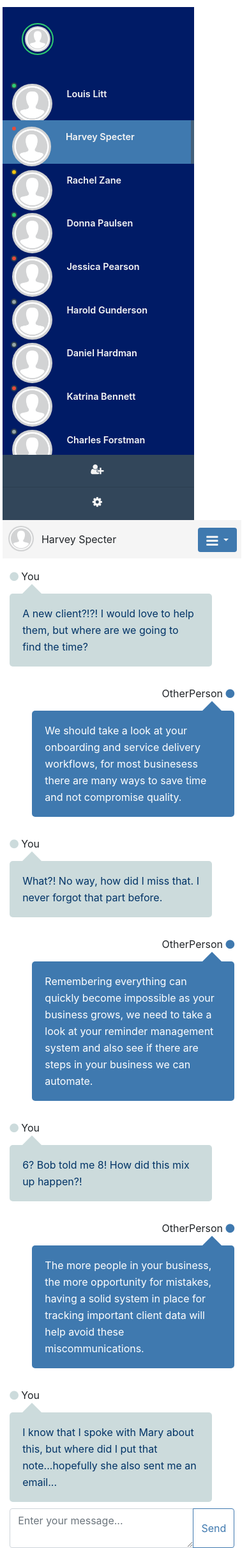
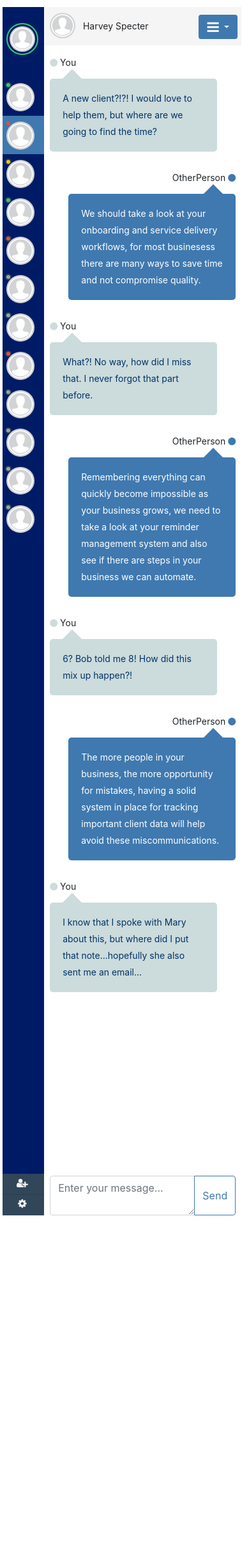
Before and after one commit to inf17101/FlaskXmppPyChat, a Flask app: template xmppchat/templates/gochat.html in a window 390 px wide. Shown: the part 56-2476 px from the top of the page at 64% size. After the commit the page ends 1956 px from the top, so only its background shows below. Run offline with Flask 2, Linux system fonts and the light colour scheme; the template is opened without the code that fills it, so the values that code supplies are empty; parts of the project's set-up code (start-up, migrations or seed data) failed here and were passed over; some libraries are stand-ins or nearby versions.

Commit message:
change the template-files for a responsive layout at the desktop and for the mobile phone

```diff
--- a/xmppchat/templates/gochat.html
+++ b/xmppchat/templates/gochat.html
@@ -10,6 +10,22 @@
   margin-left: 1%;
   margin-right: 1%;
 }
+
+@media screen and (max-width: 415px) {
+  #containerMain {
+   font-size: 14px;
+  }
+}
+
+
+
+
+/* CHAT */
+/******************/
+.chat-history{
+  display: inline;
+}
+
 .chat .chat-history .message-data {
   margin-bottom: 15px;
 }
@@ -26,6 +42,11 @@
   margin-bottom: 30px;
   width: 90%;
   position: relative;
+}
+@media screen and (max-width: 415px) {
+  .chat .chat-history .message {
+   font-size: 14px;
+  }
 }
 .chat .chat-history .message:after {
 content: "";
@@ -153,27 +158,23 @@ ul{
 .you {
   color: #CCDBDC;
 }
-
 .me {
   color: #3f79af;
 }
-
 .input-group {
   padding: 0% 3% 0% 3%;
+  position: absolute;
+  bottom: 0;
 }
-
-
 #button-addon2 {
   color: #3f79af;
   border-color: #3f79af;
 }
-
 #button-addon2:hover {
   background-color: #3f79af;
   color: white;
   border-color: white;
 }
-
 .form-control {
   min-height: 60px;
   max-height: 115px;
@@ -193,21 +193,29 @@ ul{
   color: #f5f5f5;
   position: relative;
 }
-
+@media screen and (max-width: 735px) {
+  #containerMain #sidepanel {
+    min-width: 50px;
+    max-width: 100px;
+  }
+}
+@media screen and (max-width: 415px) {
+  #containerMain #sidepanel {
+    min-width: 50px;
+    max-width: 65px;
+  }
+}
 #containerMain #sidepanel #profile {
   width: 80%;
   margin: 25px auto;
 }
-
 #containerMain #sidepanel #profile.expanded .wrap {
   height: 210px;
   line-height: initial;
 }
-
 #containerMain #sidepanel #profile.expanded .wrap p {
   margin-top: 20px;
 }
-
 #containerMain #sidepanel #profile.expanded .wrap i.expand-button {
   -moz-transform: scaleY(-1);
   -o-transform: scaleY(-1);
@@ -466,7 +471,17 @@ ul{
 }
 @media screen and (max-width: 735px) {
   #containerMain #sidepanel #contacts {
-    height: calc(100% - 149px);
+    height: calc(100% - 160px);
+    overflow-y: scroll;
+    overflow-x: hidden;
+  }
+  #containerMain #sidepanel #contacts::-webkit-scrollbar {
+    display: none;
+  }
+}
+@media screen and (max-width: 415px) {
+  #containerMain #sidepanel #contacts {
+    height: calc(100% - 155px);
     overflow-y: scroll;
     overflow-x: hidden;
   }
@@ -492,16 +507,34 @@ ul{
 }
 @media screen and (max-width: 735px) {
   #containerMain #sidepanel #contacts ul li.contact {
-    padding-left: 5%;
+    padding: 15% 6% 10% 7%;
   }
 }
-
+@media screen and (max-width: 415px) {
+  #containerMain #sidepanel #contacts ul li.contact {
+    padding-left: 10%;
+  }
+}
 #containerMain #sidepanel #contacts ul li.contact:hover {
   background: #3f79af;
 }
 #containerMain #sidepanel #contacts ul li.contact.active {
+  position: relative;
+  padding: 10px 0 15px 0;
+  font-size: 0.9em;
   background: #3f79af;
   border-right: 5px solid #435f7a;
+}
+@media screen and (max-width: 735px) {
+  #containerMain #sidepanel #contacts ul li.contact.active {
+    padding: 15% 6% 10% 7%;
+  }
+}
+@media screen and (max-width: 415px) {
+  #containerMain #sidepanel #contacts ul li.contact.active {
+    padding-left: 10%;
+    border: hidden;
+  }
 }
 #containerMain #sidepanel #contacts ul li.contact.active span.contact-status {
   border: 2px solid #3f79af !important;
@@ -514,6 +547,11 @@ ul{
 @media screen and (max-width: 735px) {
   #containerMain #sidepanel #contacts ul li.contact .wrap {
     width: 100%;
+  }
+}
+@media screen and (max-width: 415px) {
+  #containerMain #sidepanel #contacts ul li.contact .wrap {
+    display: flex;
   }
 }
 #containerMain #sidepanel #contacts ul li.contact .wrap span {
@@ -544,22 +582,40 @@ ul{
 @media screen and (max-width: 735px) {
   #containerMain #sidepanel #contacts ul li.contact .wrap img {
     margin-right: 0px;
-    width: 22%!important;
+    width: 40%!important;
+  }
+}
+@media screen and (max-width: 415px) {
+  #containerMain #sidepanel #contacts ul li.contact .wrap img {
+    margin-right: 0px;
+    width: 80%!important;
   }
 }
 #containerMain #sidepanel #contacts ul li.contact .wrap .meta {
   padding: 5px 0 0 0;
 }
+#containerMain #sidepanel #contacts ul li.contact .wrap .meta .name {
+  font-weight: 600;
+}
 @media screen and (max-width: 735px) {
-  #containerMain #sidepanel #contacts ul li.contact .wrap .meta {
-    margin-left: 30%;
+   #containerMain #sidepanel #contacts ul li.contact .wrap .meta p {
+    margin: 0% 0% 0% 45%;
+    padding: 0 0 1px;
+    white-space: nowrap;
+    overflow: hidden;
+    text-overflow: ellipsis;
+  }
+  #containerMain #sidepanel #contacts ul li.contact .wrap .meta .name {
+    font-weight: 400;
   }
   #containerMain #sidepanel #contacts ul li.contact .wrap .meta p:nth-child(even) {
     display: none;
   }
 }
-#containerMain #sidepanel #contacts ul li.contact .wrap .meta .name {
-  font-weight: 600;
+@media screen and (max-width: 415px) {
+  #containerMain #sidepanel #contacts ul li.contact .wrap .meta .name {
+    display: none;
+  }
 }
 #containerMain #sidepanel #contacts ul li.contact .wrap .meta .preview {
   margin: 5px 0 0 0;
@@ -602,7 +658,7 @@ ul{
   #containerMain #sidepanel #bottom-bar button {
     float: none;
     width: 100%;
-    padding: 15px 0;
+    padding: 10%;
   }
 }
 #containerMain #sidepanel #bottom-bar button:focus {
@@ -770,6 +869,26 @@ ul{
               </div>
             </div>
           </li>
+          <li class="contact">
+            <div class="wrap">
+              <span class="contact-status"></span>
+              <img src="{{url_for('static', filename='img/usericon2.png')}}" alt="Avatar">
+              <div class="meta">
+                <p class="name">Lukas Priester</p>
+                <p class="preview"><span>You:</span> That's bullshit. This deal is solid.</p>
+              </div>
+            </div>
+          </li>
+          <li class="contact">
+            <div class="wrap">
+              <span class="contact-status"></span>
+              <img src="{{url_for('static', filename='img/usericon2.png')}}" alt="Avatar">
+              <div class="meta">
+                <p class="name">Oliver Klapper</p>
+                <p class="preview"><span>You:</span> That's bullshit. This deal is solid.</p>
+              </div>
+            </div>
+          </li>
         </ul>
       </div>
       <div id="bottom-bar">
@@ -871,4 +989,21 @@ ul{
 </div>
 
 
+
+<script>
+
+  var source = new EventSource('/stream');
+  source.onmessage = function (event) {
+       console.log(event.data);
+  };
+
+  </script>
+
 {%endblock%}
+
+
+{%block scripts%}
+<!--<script src="{{ url_for('static',filename='js/socket.io.js') }}"></script>
+<script src="{{ url_for('static',filename='js/socket_js_chat.js') }}"></script>
+-->
+{% endblock %}
```
Also changed, not shown: other parts of xmppchat/templates/gochat.html (+44 -22 lines), xmppchat/templates/login.html (+46 -3 lines), xmppchat/templates/register.html (+45 -3 lines).
